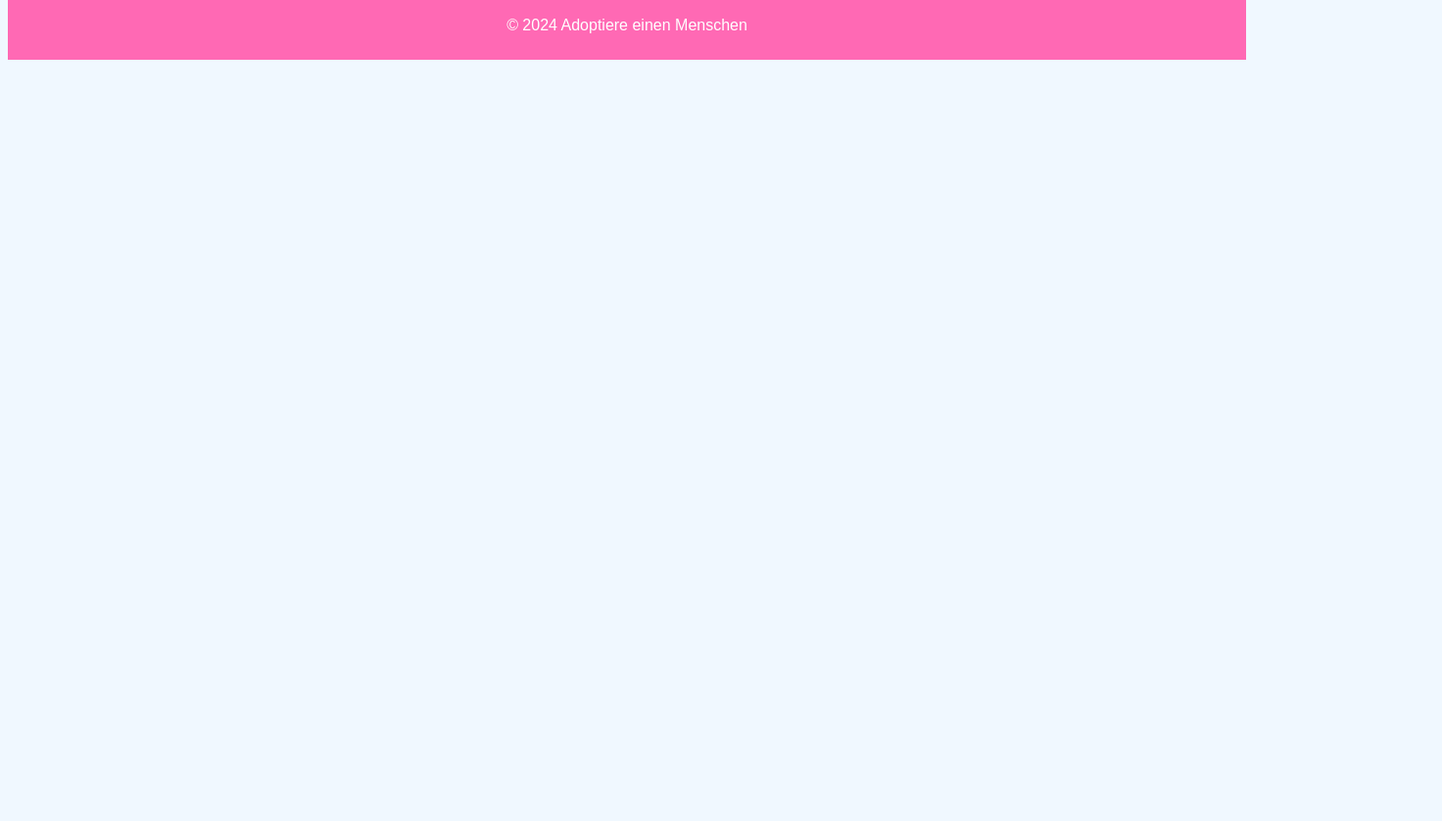
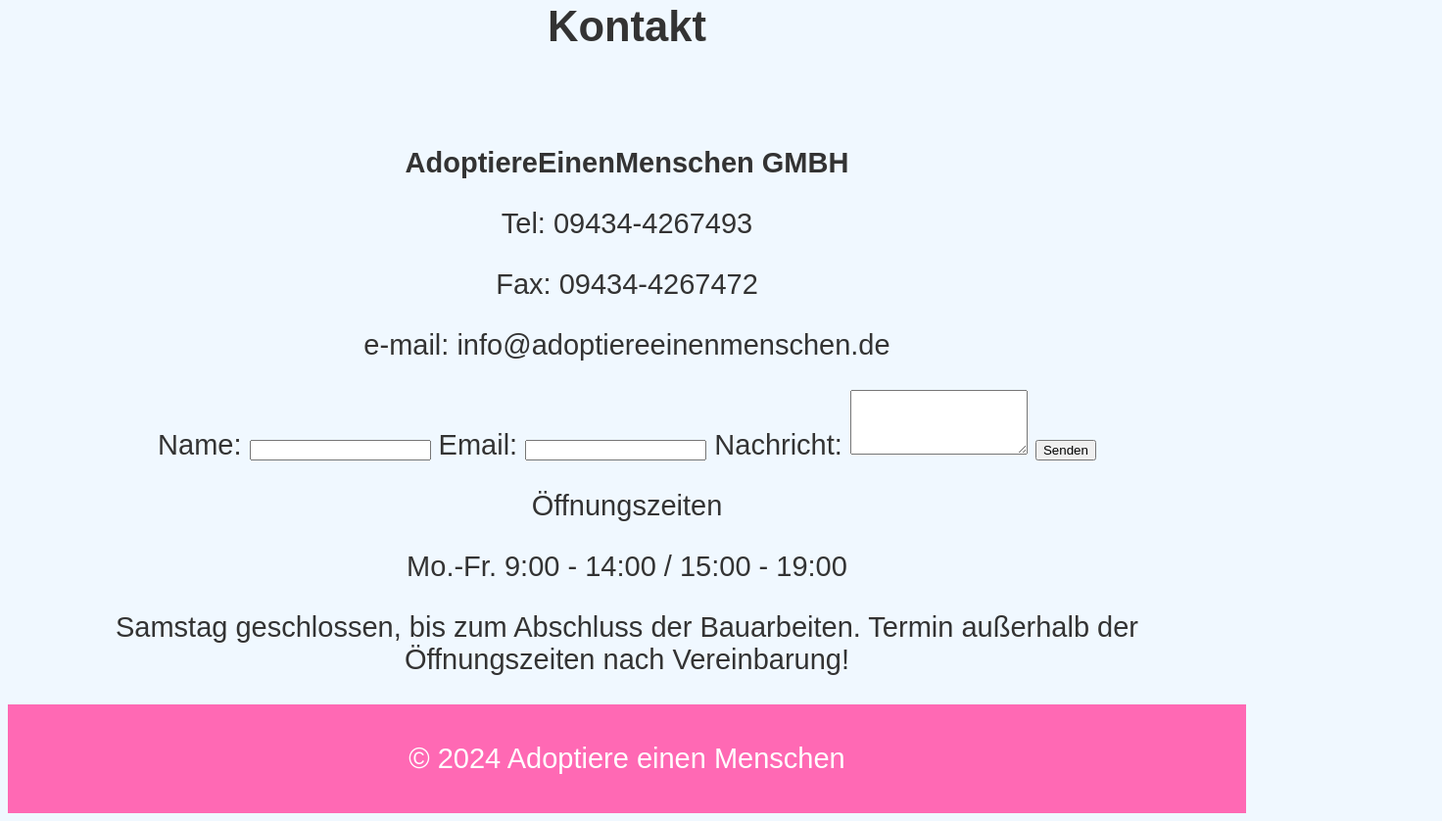
Before and after one commit to jonasDHBW/website, a plain HTML site: page contact.html in a window 1280 px wide. Shown: the part 403-1241 px from the top of the page at 98% size, 1472 px wide, since content can reach past the window. Before the commit the page ends 800 px from the top, so only its background shows below. Drawn offline with Linux system fonts and the light colour scheme.

Commit message:
Änderungen

```diff
--- a/contact.html
+++ b/contact.html
@@ -28,6 +28,12 @@
         <section>
             <h2>Kontakt</h2>
             <form>
+                <p style="text-align: justify;">&nbsp;</p>
+                <strong>AdoptiereEinenMenschen GMBH</strong>
+                <p>Tel: 09434-4267493</p>
+                <p>Fax: 09434-4267472</p>
+                <p>e-mail: info@adoptiereeinenmenschen.de</p>
+
                 <label for="name">Name:</label>
                 <input type="text" id="name" name="name" required>
                 <label for="email">Email:</label>
@@ -35,6 +41,10 @@
                 <label for="message">Nachricht:</label>
                 <textarea id="message" name="message" rows="4" required></textarea>
                 <button type="submit">Senden</button>
+
+                <p>Öffnungszeiten</p>
+                <p>Mo.-Fr. 9:00 - 14:00 / 15:00 - 19:00</p>
+                <p>Samstag geschlossen, bis zum Abschluss der Bauarbeiten. Termin außerhalb der Öffnungszeiten nach Vereinbarung!</p>
             </form>
         </section>
     </main>
--- a/styles.css
+++ b/styles.css
@@ -65,3 +65,17 @@ footer {
     padding: 10px;
     color: white;
 }
+
+body {
+    font-size: 25px; /* Basis-Schriftgröße */
+}
+@media (min-width: 768px) {
+    body {
+        font-size: 27px; /* Größere Schriftgröße für größere Bildschirme */
+    }
+}
+@media (min-width: 1024px) {
+    body {
+        font-size: 29px; /* Noch größere Schriftgröße für noch größere Bildschirme */
+    }
+}
```
Also changed, not shown: dogs.html (+0 -3 lines), success-stories.html (+2 -1 lines).
